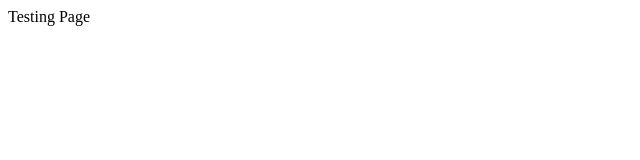
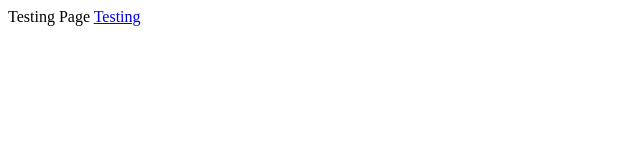
Before and after one commit to CharlieTheProgrammer/CharlieTheProgrammer.github.io, a plain HTML site: page index.html in a window 1280 px wide. Shown: the full height of the page, 0-640 px from the left. Drawn offline with Linux system fonts and the light colour scheme.

Commit message:
Update index.html

```diff
--- a/index.html
+++ b/index.html
@@ -1 +1,2 @@
 Testing Page
+<a href="/clock.html">Testing<a/>
```
